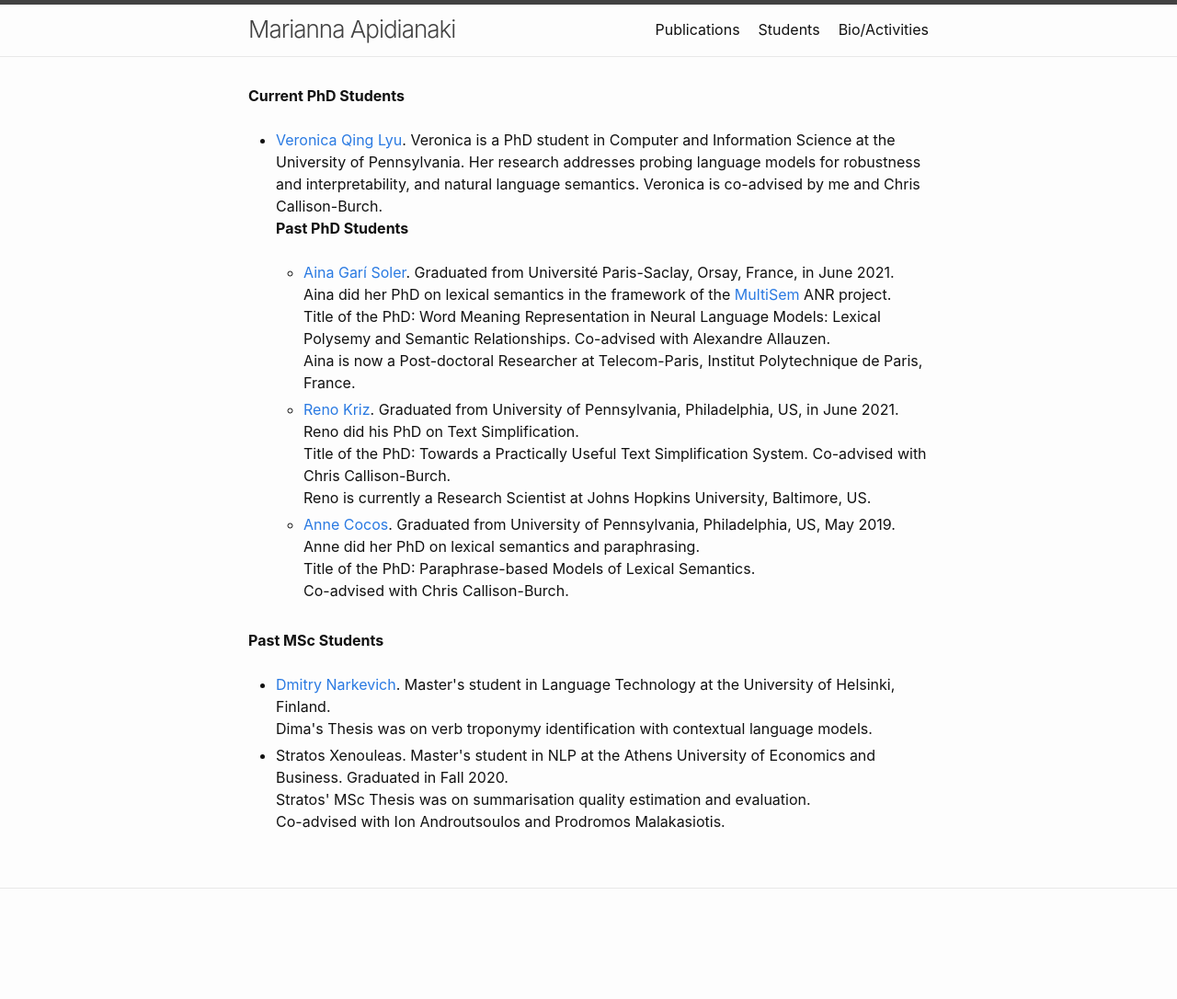
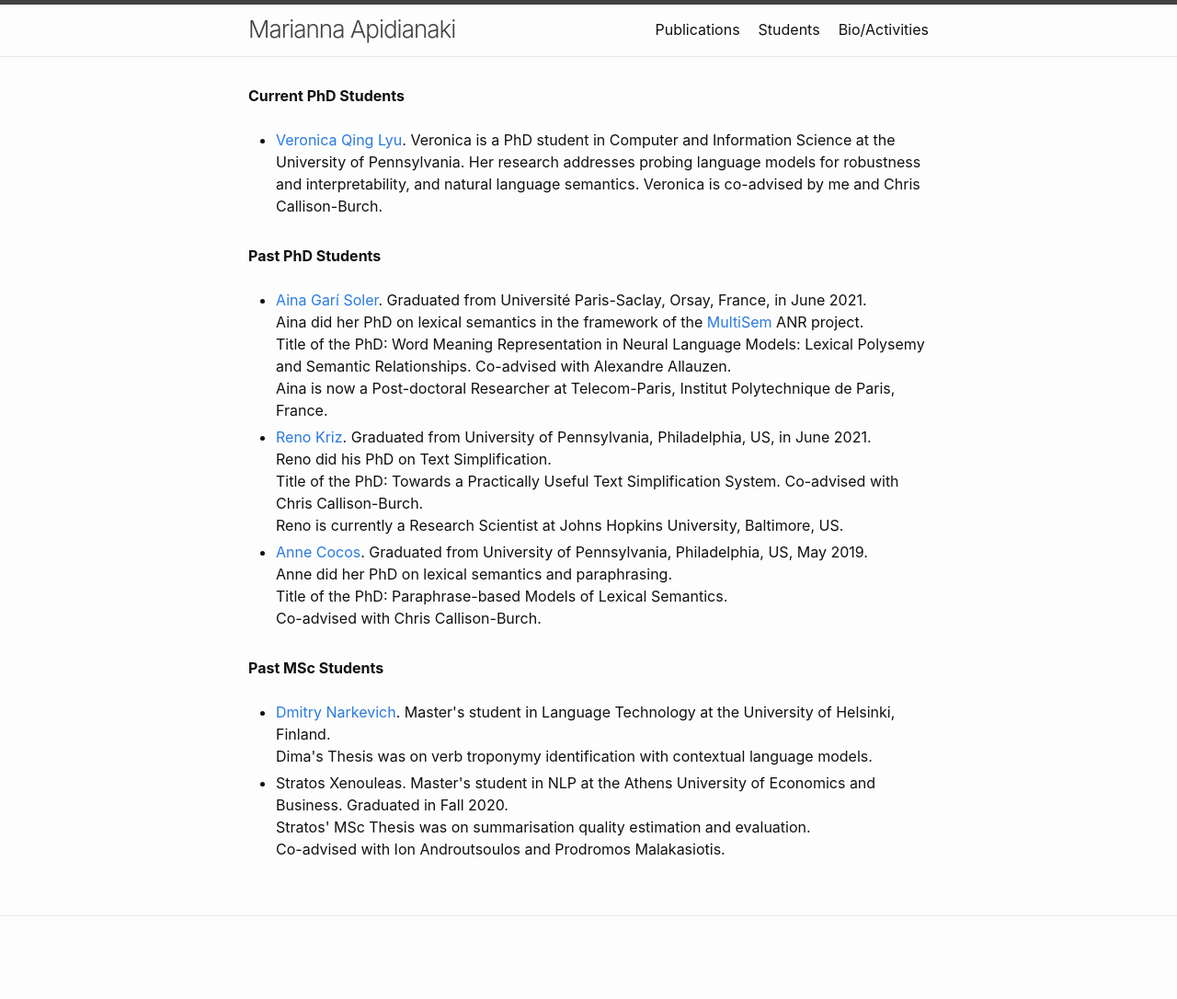
Before and after one commit to mariannaapi/mariannaapi.github.io, a Jekyll site: the page students/index.html, which Jekyll copies as it is, in a window 1280 px wide. Shown: the whole page at 92% size. Built offline with Jekyll 4.4.1, drawn with Linux system fonts in a browser that asks for light colours; before the commit the page ends 1056 px from its top, so only the background shows below that.

Commit message:
Update index.html

```diff
--- a/students/index.html
+++ b/students/index.html
@@ -42,8 +42,11 @@
 		Her research addresses probing language models for robustness and interpretability, and natural language semantics.
 		Veronica is co-advised by me and Chris Callison-Burch.
 	     <br>
+	  </li>
 
+  </div>
 
+<div class="post-content">
 	<strong>Past PhD Students</strong><ul>
  <br>
 
```
